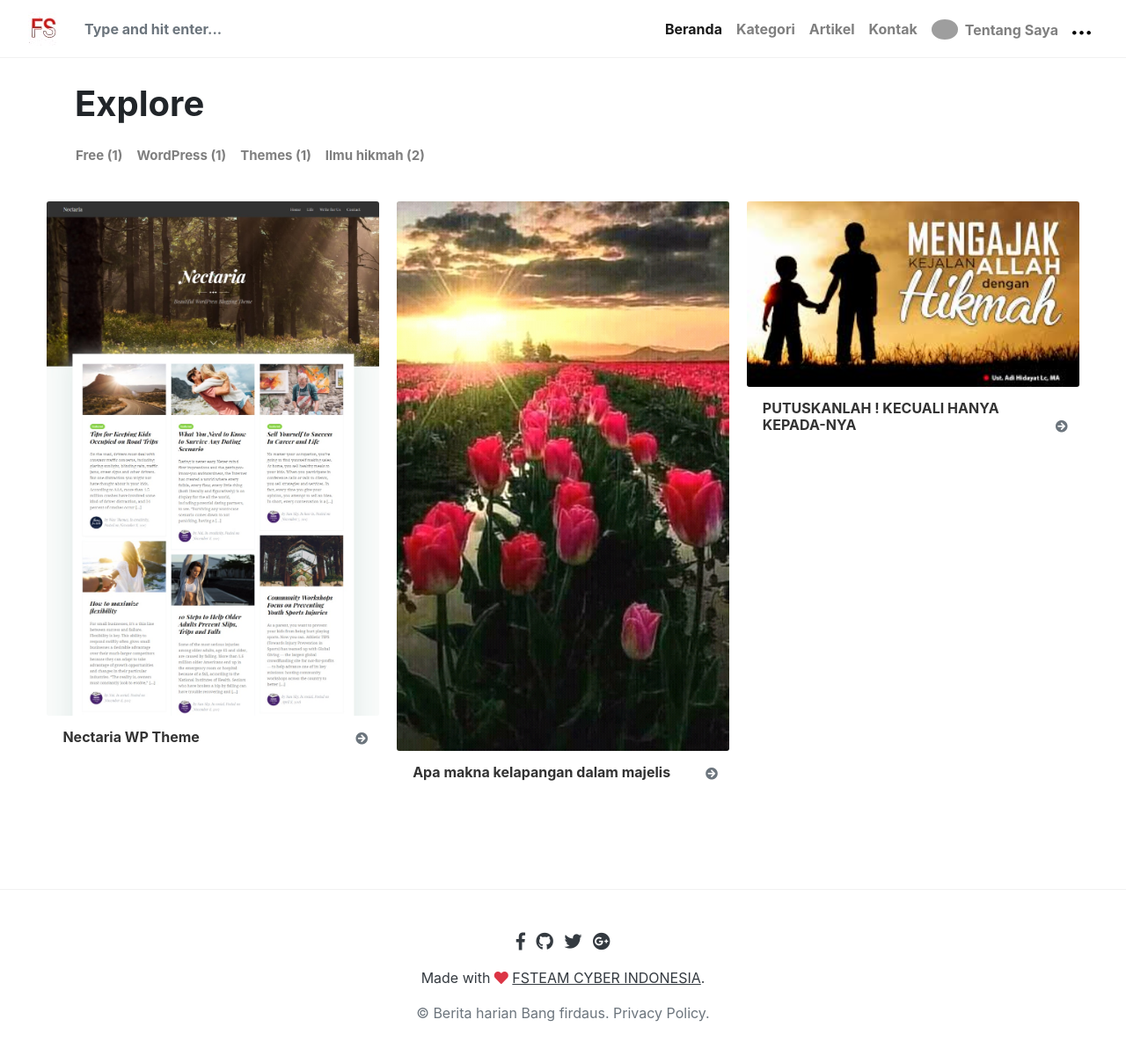
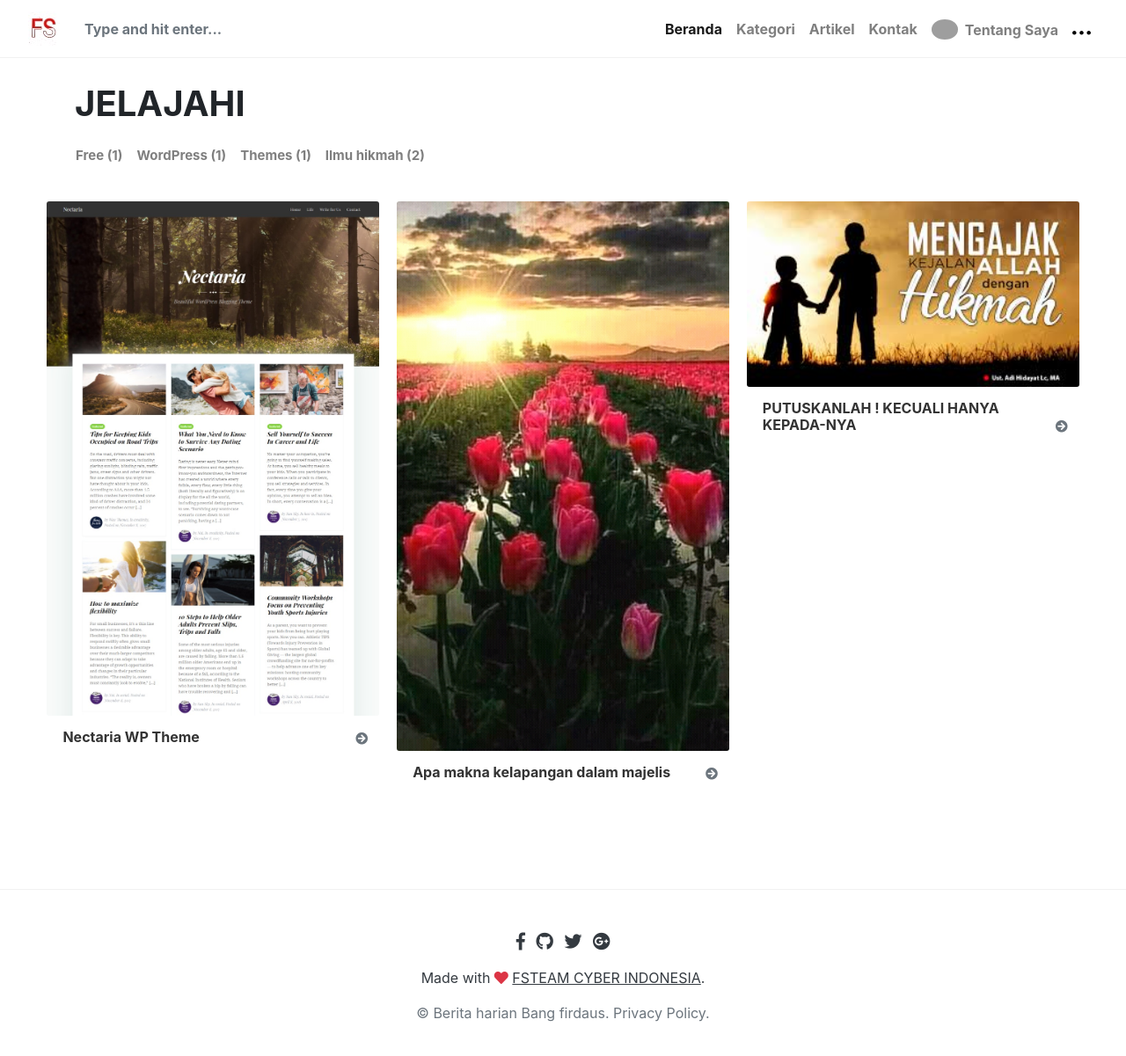
Before and after one commit to fscodes/fscodes.github.io, a Jekyll site: the page built from index.html, in a window 1280 px wide and 1228 px high. Shown: the top 1201 px of the window at 88% size. Built offline with Jekyll 4.4.1, drawn with Linux system fonts in a browser that asks for light colours; nearby versions of some CDN libraries; library files that are not in the unit come from our copies; the list of posts is cut into pages by our own code; comment, search, counter and statistics services are not loaded; grey boxes are pictures that could not be loaded.

Commit message:
Update index.html

```diff
--- a/index.html
+++ b/index.html
@@ -1,13 +1,13 @@
 ---
-title: "Pintereso Free Jekyll Theme"
+title: "Berita Terbaru"
 layout: default
-description: "A great collection of free and premium themes and templates."
+description: "catatan pribadi firdaus siregar"
 ---
 
 <section class="mt-4 mb-5">
 
     <div class="container mb-4">
-        <h1 class="font-weight-bold title">Explore</h1>
+        <h1 class="font-weight-bold title">JELAJAHI</h1>
         <div class="row">
         {% include menu-categories.html %}
         </div>
@@ -29,7 +29,7 @@
           {% if paginator.previous_page %}
             <a href="{{ paginator.previous_page_path | prepend: site.baseurl | replace: '//', '/' }}">&laquo; Prev</a>
           {% else %}
-            <span class="prev">&laquo; Prev</span>
+            <span class="prev">&laquo; Sebelumnya</span>
           {% endif %}
 
           {% for page in (1..paginator.total_pages) %}
@@ -43,9 +43,9 @@
           {% endfor %}
 
           {% if paginator.next_page %}
-            <a href="{{ paginator.next_page_path | prepend: site.baseurl | replace: '//', '/' }}">Next &raquo;</a>
+            <a href="{{ paginator.next_page_path | prepend: site.baseurl | replace: '//', '/' }}">Selanjutnya &raquo;</a>
           {% else %}
-            <span class="next">Next &raquo;</span>
+            <span class="next">Selanjutnya &raquo;</span>
           {% endif %}
         </div>
         {% endif %}
```
